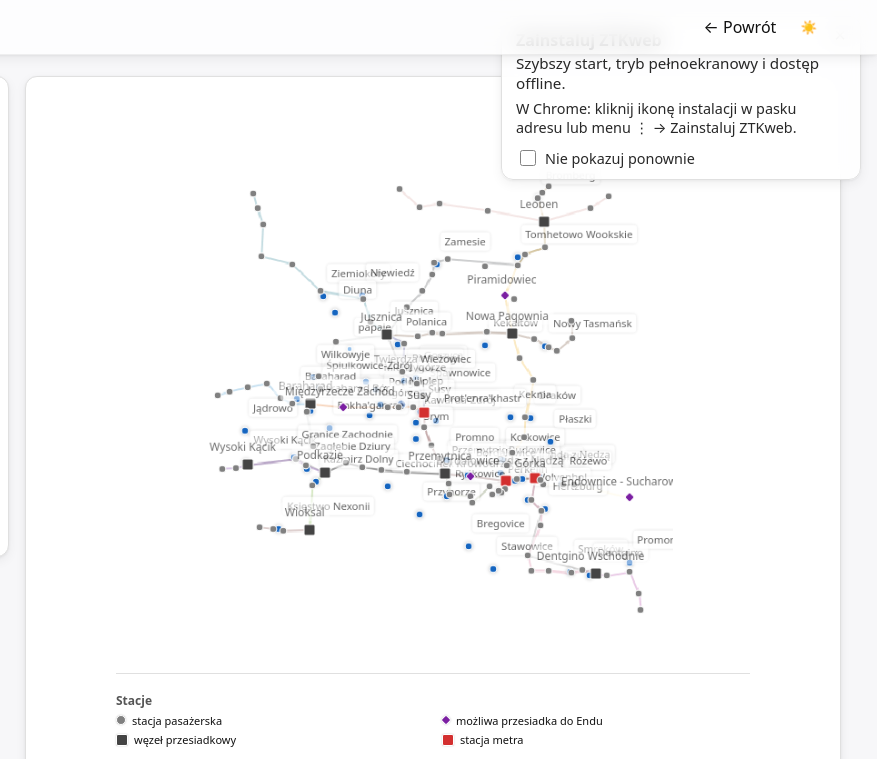
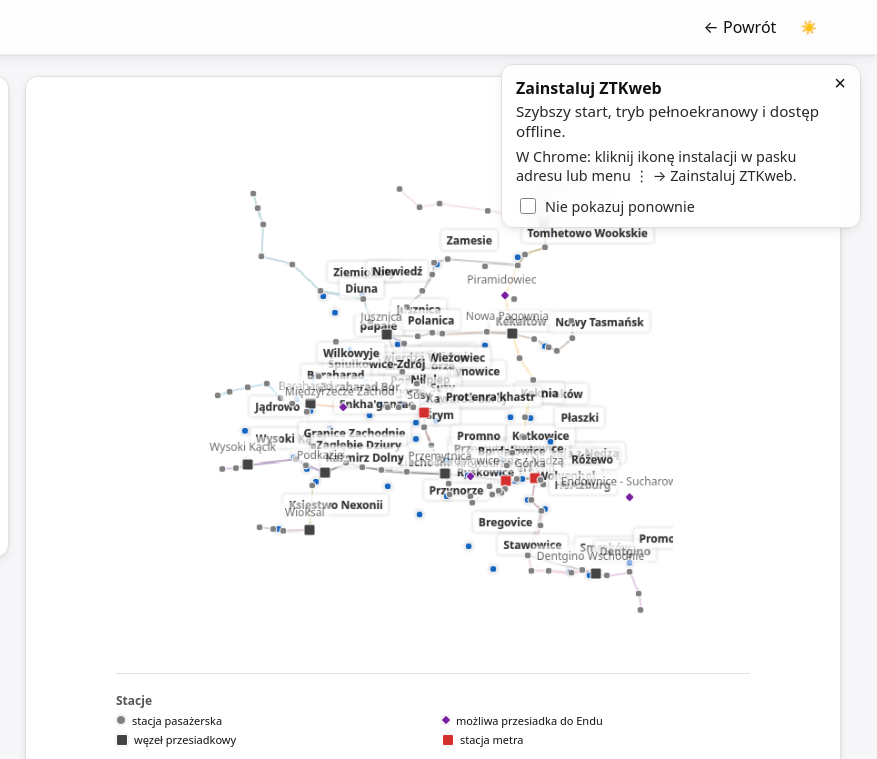
Before and after one commit to KibelSMP/ZTKweb, a plain HTML site: page export.html in a window 1280 px wide. Shown: the top 759 px of the page, 403-1280 px from the left. Drawn offline with Linux system fonts and the light colour scheme.

Commit message:
Improve locality label styling and contrast (#23)
Enhanced the appearance of .locality-label by increasing font size, weight, and padding for better readability. Adjusted opacity and added text-shadow for improved contrast, especially in dark mode. Added scaling with map zoom and tweaked the PWA banner position for desktop layouts.

```diff
--- a/assets/app.css
+++ b/assets/app.css
@@ -287,15 +287,31 @@ html[data-theme="dark"] .locality-marker::before {
     left: 8px;
     background: var(--label-bg);
     color: var(--label-text);
-    font-size: calc(var(--station-label-font-size, 11px) * 0.95);
-    padding: 2px 4px;
+    /* Slightly larger base size and stronger weight for readability; scale with zoom */
+    font-size: calc(
+        var(--station-label-font-size, 11px)
+        * clamp(1, calc(var(--map-scale, 1) * 0.6), 1.5)
+    );
+    font-weight: 600;
+    padding: 2px 5px;
     border-radius: 3px;
+    border: 1px solid var(--glass-stroke);
     white-space: nowrap;
     box-shadow: 0 0 4px rgba(0,0,0,0.2);
     transform: translate(0, -100%);
     pointer-events: none;
-    opacity: 0.65;
-}
+    /* Improve contrast without being too intrusive */
+    opacity: 0.85;
+    text-shadow: 0 0 1px rgba(0,0,0,0.35);
+}
+
+/* Stronger contrast for dark theme: invert subtle text glow */
+html[data-theme="dark"] .locality-label {
+    text-shadow: 0 0 1px rgba(255,255,255,0.25);
+}
+
+/* At higher zoom (>=2x), increase opacity further */
+#map[data-zoom-level="gte2"] .locality-label { opacity: 0.95; }
 
 /* Highlighting for selected search target */
 .station-marker.highlighted-station::after {
@@ -1692,7 +1708,7 @@ html[data-theme="dark"] .modal-content {
 /* Desktop – compact window in the top-right corner */
 @media (min-width: 981px) {
     .pwa-banner {
-        top: 16px;
+        top: 64px;
         right: 16px;
         left: auto;
         bottom: auto;
```
